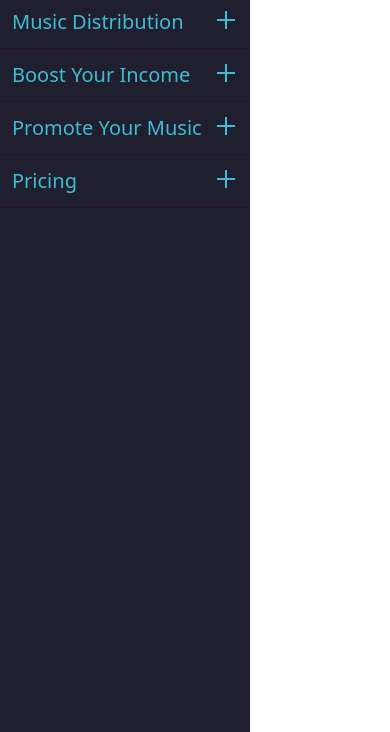
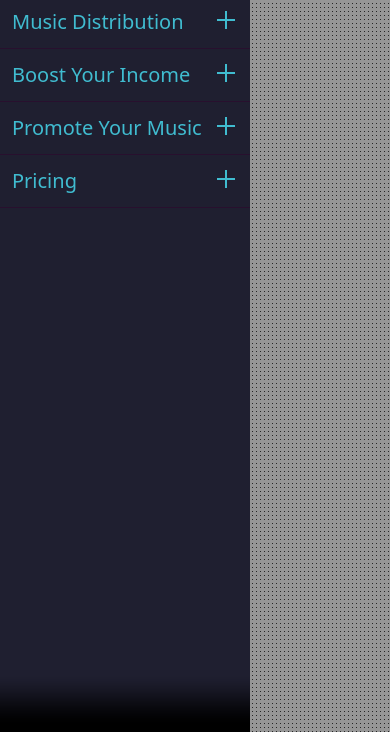
Before and after one commit to mabillama/cdbaby-website, a website: page public/index.html in a window 390 px wide. Both pictures are taken after a click on the button "Show Navigation Menu". Shown: the part 112-844 px from the top of the page. Drawn offline with Linux system fonts and the light colour scheme.

Commit message:
Implements overlay when sideNav opens

```diff
--- a/public/css/style.css
+++ b/public/css/style.css
@@ -381,3 +381,41 @@ nav button.nav-button {
 body {
   overflow-x: hidden;
 }
+
+/* sideNav-overflow */
+.sideNav-overflow {
+  background: transparent url("../assets/nav-overflow.png");
+  position: absolute;
+  bottom: 0;
+  left: 0;
+  height: 60px;
+  width: 250px;
+}
+
+/* main body overflow */
+.main-overflow-on {
+  background: transparent url("../assets/ui-grain-dots.webp");
+  position: fixed;
+  height: 100vh;
+  width: 100vw;
+  z-index: 10;
+  opacity: 0;
+  display: none;
+  /* transition: opacity 0.3s ease-in, display ease-in 0.4s; */
+}
+
+.overflowed {
+  display: block;
+  opacity: 0;
+  transition: opacity 0.1s ease-in;
+}
+
+.on {
+  opacity: 1;
+  /* transition: opacity 0.3s ease-in 0.2s; */
+}
+
+/* TODO: place on correct class */
+#sideNav {
+  z-index: 20;
+}
--- a/public/index.html
+++ b/public/index.html
@@ -219,6 +219,7 @@
 
       <!-- Mobile Nav Div -->
       <div id="sideNav" class="mobile-nav bg-black text-white sideNavClosed">
+        <div class="mobile-nav-sub">
           <header class="flex justify-center align-middle mt-8">
             <span class="hamburguer">
               <!-- <button
@@ -433,6 +434,10 @@
             </li>
           </ul>
         </div>
+        <div class="sideNav-overflow"></div>
+      </div>
+      <!-- <div id="main-overflow" class="main-overflow-on"></div> -->
+      <div id="main-overflow" class="main-overflow-on"></div>
     </header>
     <main>
       <div id="primary"></div>
--- a/public/script.js
+++ b/public/script.js
@@ -9,8 +9,11 @@ hamburguerButton.addEventListener("click", showSideBar);
 const hamburguerSpanContent = document.querySelector(".hamburguer").innerHTML;
 const hamClasses = document.querySelectorAll(".hamburguer");
 const navElement = document.querySelector("nav");
+const mainOverlay = document.getElementById("main-overflow");
 
 console.log(navElement);
+
+let isSideNavOpen = false;
 
 function showSideBar(e) {
   sideNavClasses = document.getElementById("sideNav");
@@ -19,22 +22,42 @@ function showSideBar(e) {
     hamClasses[0].removeChild;
     hamClasses[1].append(hamburguerButton);
     navElement.classList.add("nav-push");
+
+    mainOverlay.classList.toggle("overflowed");
+
+    let opacity = 0;
+    let interval = setInterval(() => {
+      let opacity = +mainOverlay.style.opacity + 0.4;
+
+      mainOverlay.style.opacity = opacity.toString();
+      if (opacity >= 1) {
+        mainOverlay.style.opacity = "1";
+        clearInterval(interval);
+      }
+    }, 50);
   } else {
     hamClasses[1].removeChild;
     hamClasses[0].append(hamburguerButton);
     navElement.classList.remove("nav-push");
+
+    let opacity = 1;
+    let interval = setInterval(() => {
+      let opacity = +mainOverlay.style.opacity - 0.2;
+
+      mainOverlay.style.opacity = opacity.toString();
+      if (opacity <= 0) {
+        mainOverlay.style.opacity = "0";
+
+        const overlayTimeout = setTimeout(() => {
+          mainOverlay.classList.toggle("overflowed");
+        }, 500);
+
+        clearInterval(interval);
+      }
+    }, 50);
   }
   sideNavClasses.classList.toggle("sideNavClosed");
 }
-
-// function overDropdown(e, ele) {
-//   console.log("over");
-//   console.log(ele);
-//   console.log(e);
-
-//   console.log(typeof ele);
-//   console.log(overDropdown.caller);
-// }
 
 const chips = document.getElementsByClassName("side-nav-chip");
 for (let i = 0; i < chips.length; i++) {
```
Also changed, not shown: public/assets/nav-overflow.png (added), public/assets/ui-grain-dots.webp (added), public/css/tailwind.css, 1 other file. Lines whose indentation alone changed are shown as unchanged.
